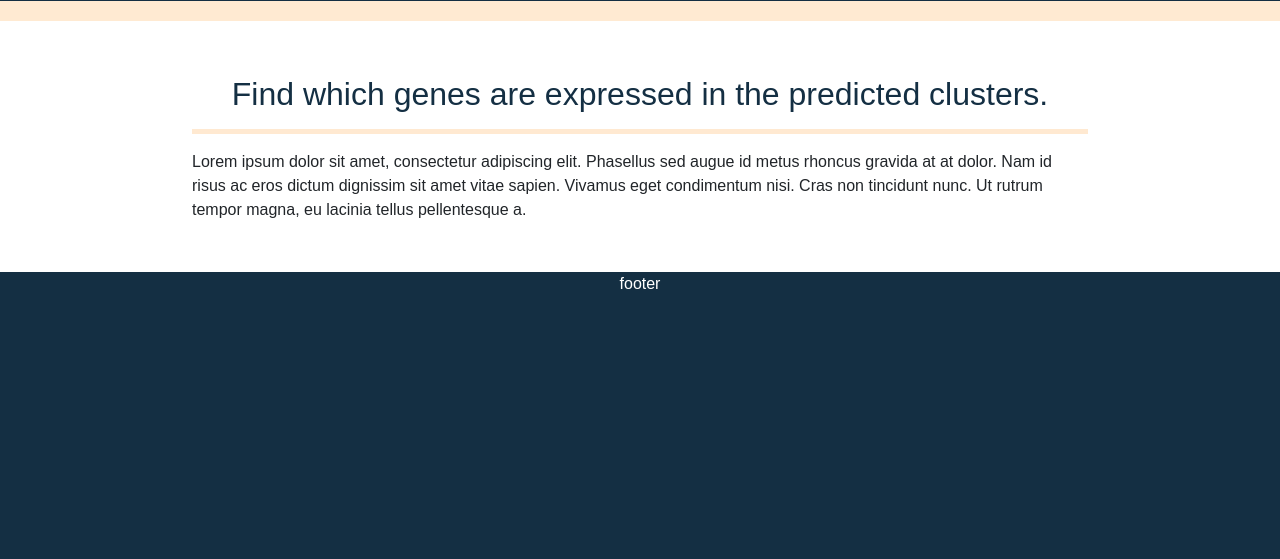
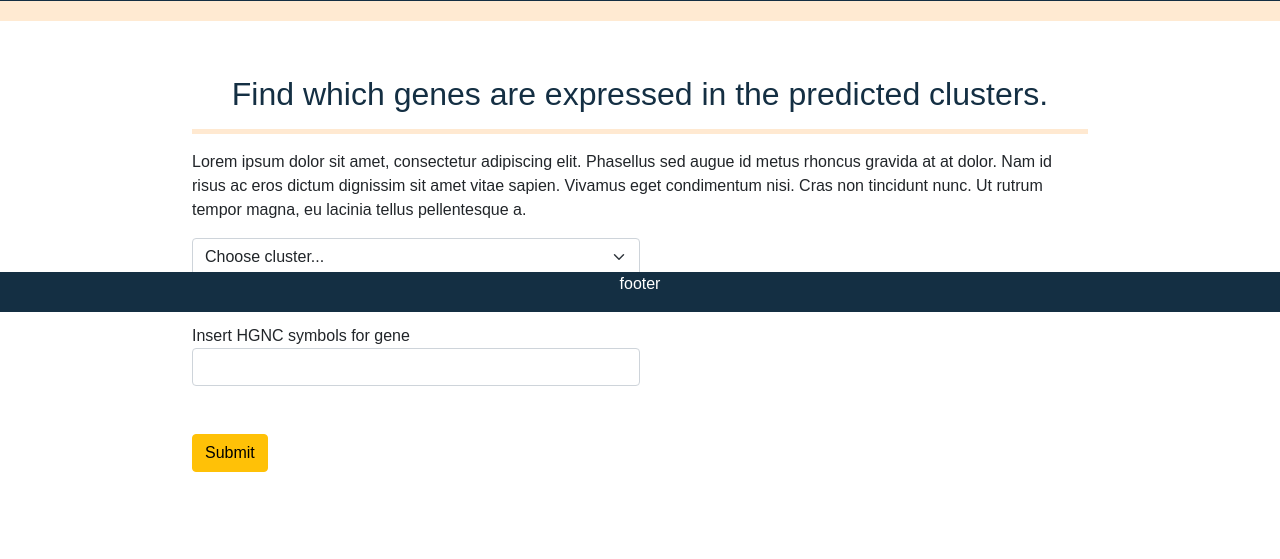
Before and after one commit to LonaCoding/SRP, a Flask app: page /pipeline/1/query in a window 1280 px wide. Shown: the part 488-1047 px from the top of the page. Before the commit the page ends 777 px from the top, so only its background shows below. Run offline with Flask 2, Linux system fonts and the light colour scheme; parts of the project's set-up code (start-up, migrations or seed data) failed here and were passed over; some libraries are stand-ins or nearby versions.

Commit message:
Added Form elements to the query page to submit post request to database

```diff
--- a/templates/genequery.html
+++ b/templates/genequery.html
@@ -87,6 +87,25 @@
         Lorem ipsum dolor sit amet, consectetur adipiscing elit. Phasellus sed augue id metus rhoncus gravida at at dolor. Nam id risus ac eros dictum dignissim sit amet vitae sapien. Vivamus eget condimentum nisi. Cras non tincidunt nunc. Ut
         rutrum tempor magna, eu lacinia tellus pellentesque a.
       </p>
+      <div class='mb-5'>
+        <select id='select-clusters', class='form-select', style='width:50%;'>
+          <option selected> Choose cluster... </option>
+          <option> <!--Insert jinja template here --> </option>
+        </select>
+      </div>
+
+      <div class='mb-5'>
+        <label for="gene-query"> Insert HGNC symbols for gene</label>
+        <input type="text" class = 'form-control' style='width:50%;'>
+      </div>
+
+      <div class ='mb-5'>
+        <button type='submit' class= 'btn btn-warning'> Submit </button>
+      </div>
+
+
+
+
     </div>
 
 
```
